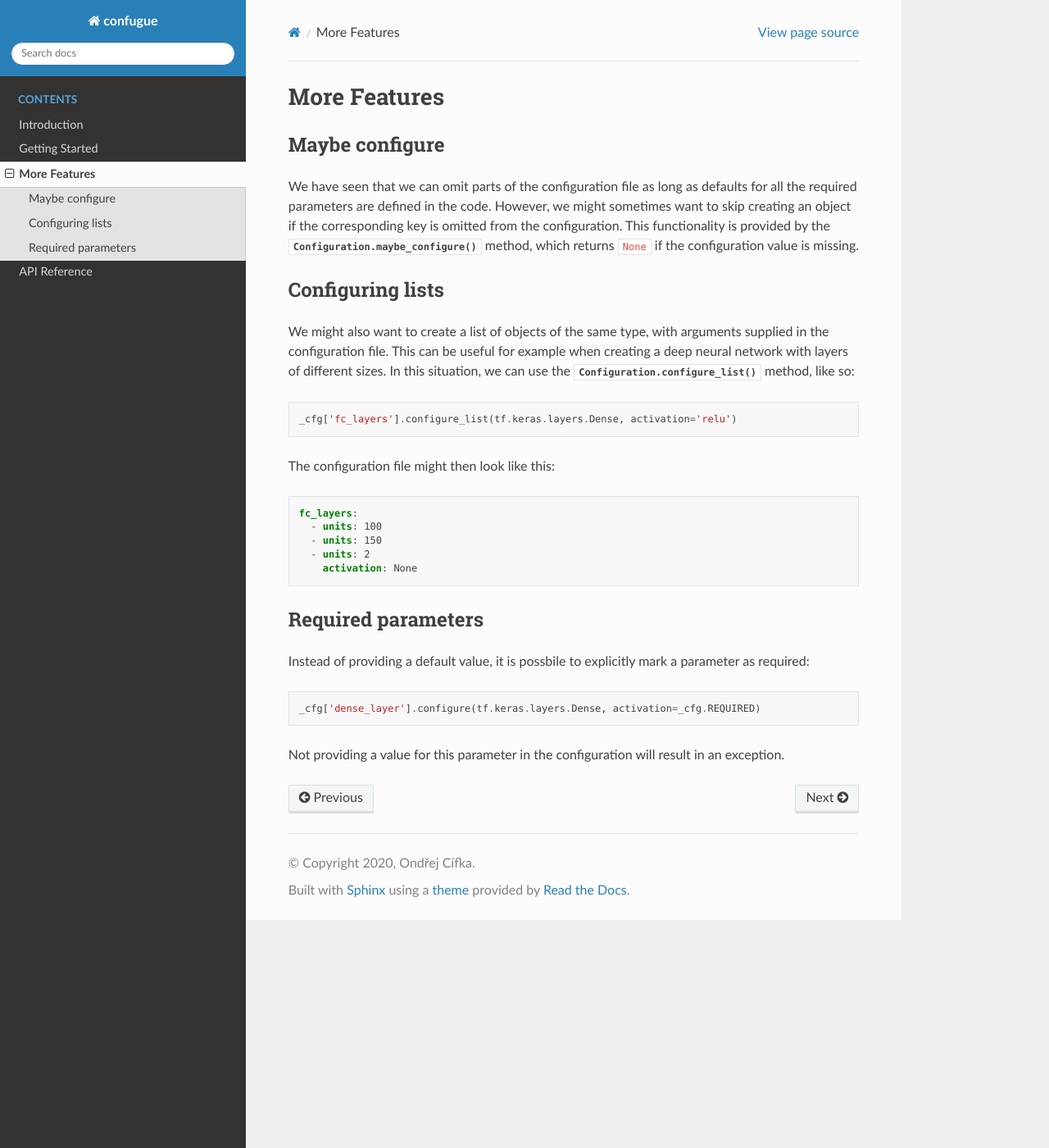
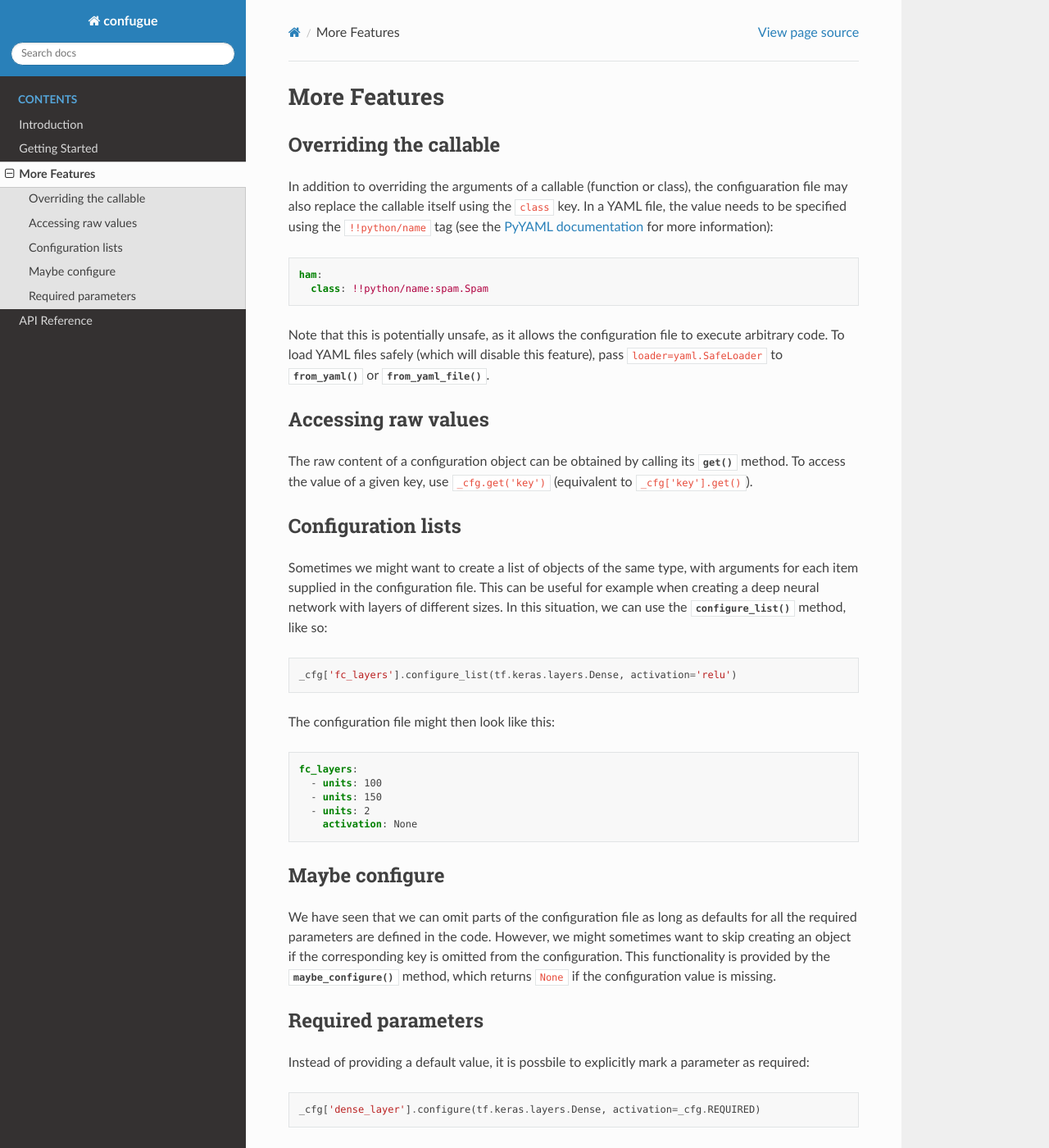
Before and after one commit to cifkao/confugue, a Sphinx documentation site: the page built from docs/more-features.rst, in a window 1280 px wide and 1400 px high. Shown: the whole window at 82% size. Built offline with Sphinx 7.4.7 and the Read the Docs theme 2.0.0, drawn with Linux system fonts in a browser that asks for light colours.

Commit message:
Improve documentation

```diff
--- a/docs/index.rst
+++ b/docs/index.rst
@@ -1,4 +1,4 @@
-confugue
+Confugue
 ========
 
 
--- a/docs/more-features.rst
+++ b/docs/more-features.rst
@@ -2,17 +2,29 @@ More Features
 -------------
 .. currentmodule:: confugue
 
-Maybe configure
-~~~~~~~~~~~~~~~
-We have seen that we can omit parts of the configuration file as long as defaults for all the required parameters are defined in the code.
-However, we might sometimes want to skip creating an object if the corresponding key is omitted from the configuration.
-This functionality is provided by the :meth:`Configuration.maybe_configure` method, which returns :code:`None` if the configuration value is missing.
+Overriding the callable
+~~~~~~~~~~~~~~~~~~~~~~~
+In addition to overriding the arguments of a callable (function or class), the configuaration file may also replace the callable itself using the :code:`class` key.
+In a YAML file, the value needs to be specified using the :code:`!!python/name` tag (see the `PyYAML documentation <https://pyyaml.org/wiki/PyYAMLDocumentation#names-and-modules>`_ for more information):
 
-Configuring lists
-~~~~~~~~~~~~~~~~~
-We might also want to create a list of objects of the same type, with arguments supplied in the configuration file.
+.. code-block:: yaml
+
+   ham:
+     class: !!python/name:spam.Spam
+
+Note that this is potentially unsafe, as it allows the configuration file to execute arbitrary code.
+To load YAML files safely (which will disable this feature), pass :code:`loader=yaml.SafeLoader` to :meth:`from_yaml() <Configuration.from_yaml>` or :meth:`from_yaml_file() <Configuration.from_yaml_file>`.
+
+Accessing raw values
+~~~~~~~~~~~~~~~~~~~~
+The raw content of a configuration object can be obtained by calling its :meth:`get() <Configuration.get>` method.
+To access the value of a given key, use :code:`_cfg.get('key')` (equivalent to :code:`_cfg['key'].get()`).
+
+Configuration lists
+~~~~~~~~~~~~~~~~~~~
+Sometimes we might want to create a list of objects of the same type, with arguments for each item supplied in the configuration file.
 This can be useful for example when creating a deep neural network with layers of different sizes.
-In this situation, we can use the :meth:`Configuration.configure_list` method, like so::
+In this situation, we can use the :meth:`configure_list() <Configuration.configure_list>` method, like so::
 
    _cfg['fc_layers'].configure_list(tf.keras.layers.Dense, activation='relu')
 
@@ -26,6 +38,12 @@ The configuration file might then look like this:
      - units: 2
        activation: None
 
+Maybe configure
+~~~~~~~~~~~~~~~
+We have seen that we can omit parts of the configuration file as long as defaults for all the required parameters are defined in the code.
+However, we might sometimes want to skip creating an object if the corresponding key is omitted from the configuration.
+This functionality is provided by the :meth:`maybe_configure() <Configuration.maybe_configure>` method, which returns :code:`None` if the configuration value is missing.
+
 Required parameters
 ~~~~~~~~~~~~~~~~~~~
 Instead of providing a default value, it is possbile to explicitly mark a parameter as required::
```
Also changed, not shown: docs/getting-started.rst (+21 -9 lines).
